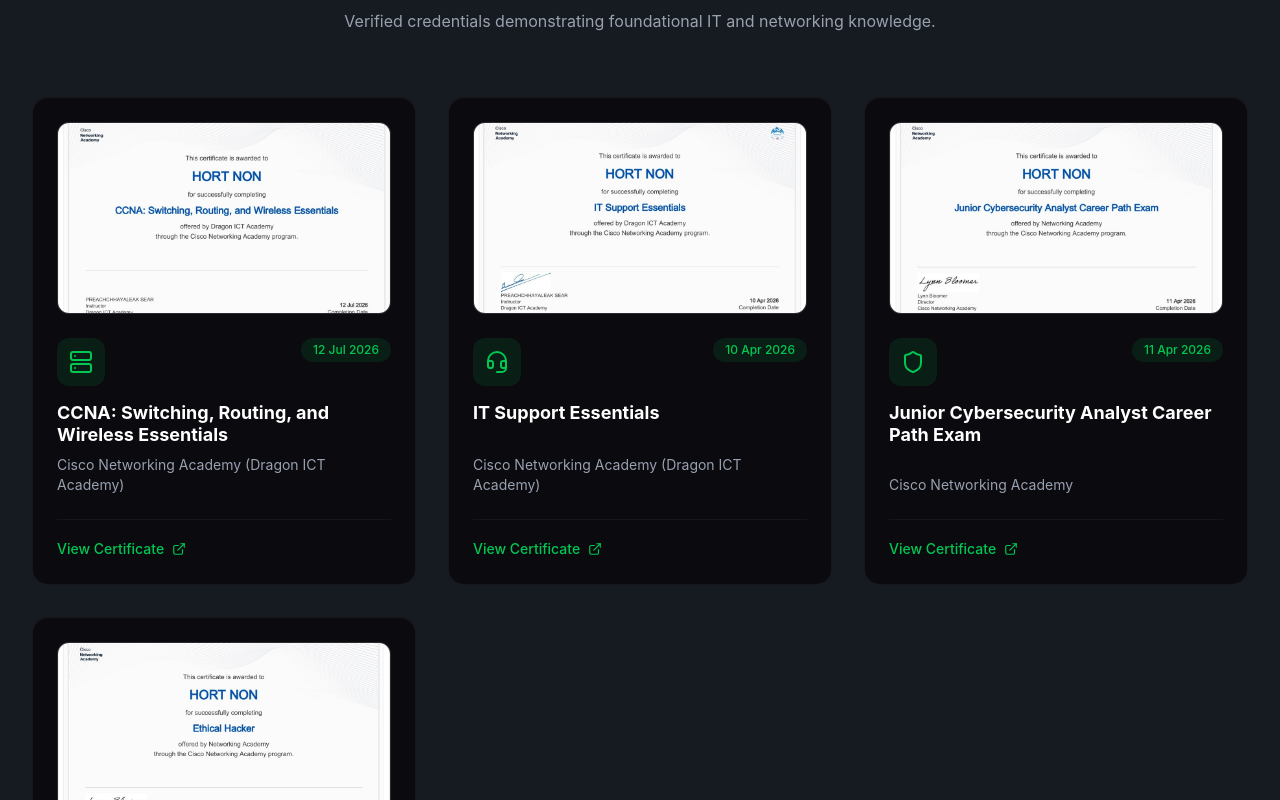
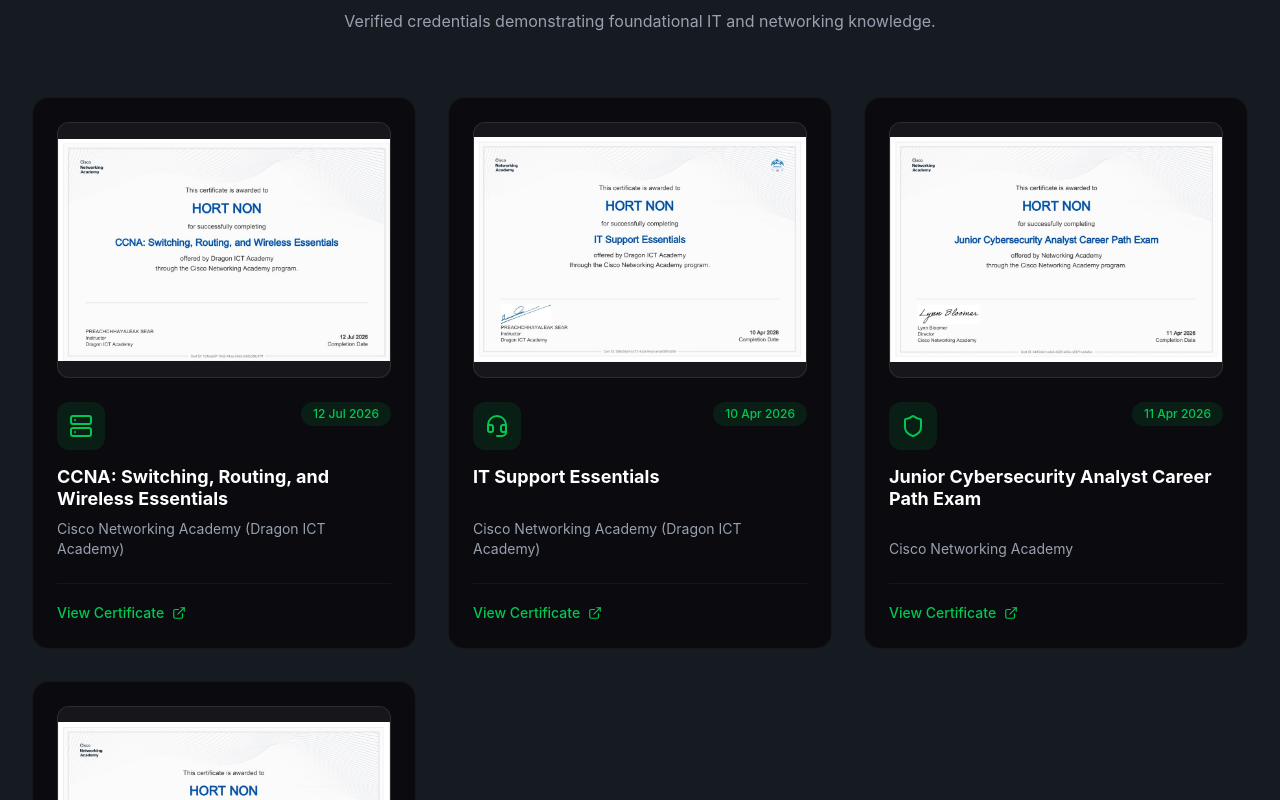
Before and after one commit to HORT7M/my_porflio, a React app: page / in a window 1280 px wide. Shown: the part 2400-3200 px from the top of the page. Built offline with nearby package versions, Linux system fonts and the light colour scheme; the HTML template or start-up script is replaced by a standard one.

Commit message:
Increase certificate image size and use object-contain

```diff
--- a/src/components/Certifications.tsx
+++ b/src/components/Certifications.tsx
@@ -32,9 +32,9 @@
                 transition={{ duration: 0.5, delay: index * 0.1 }}
                 className="bg-background rounded-2xl p-6 border border-white/5 hover:border-success/30 transition-all group hover:-translate-y-1 flex flex-col"
               >
-                <div className="w-full h-48 bg-white/5 rounded-xl mb-6 overflow-hidden flex items-center justify-center border border-white/10 relative">
-                   <img src={cert.image} alt={cert.name} className="w-full h-full object-cover group-hover:scale-105 transition-transform duration-500" onError={(e) => { e.currentTarget.style.display = 'none'; e.currentTarget.nextElementSibling?.classList.remove('hidden') }} />
-                   <div className="absolute hidden text-gray-500 text-sm font-medium">Certificate Photo</div>
+                <div className="w-full h-64 bg-white/5 rounded-xl mb-6 overflow-hidden flex items-center justify-center border border-white/10 relative">
+                   <img src={cert.image} alt={cert.name} className="w-full h-full object-contain group-hover:scale-105 transition-transform duration-500" onError={(e) => { e.currentTarget.style.display = 'none'; e.currentTarget.nextElementSibling?.classList.remove('hidden') }} />
+                   <div className="absolute hidden text-gray-500 text-sm font-medium">Add {`cert${index+1}.jpg`} to src/assets</div>
                 </div>
 
                 <div className="flex items-start justify-between mb-4">
```
